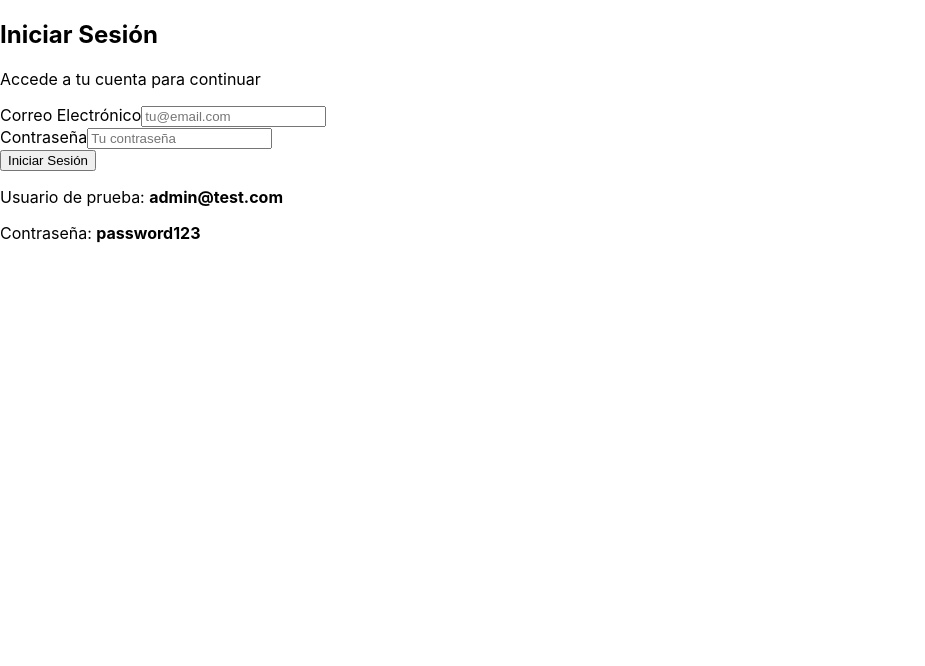
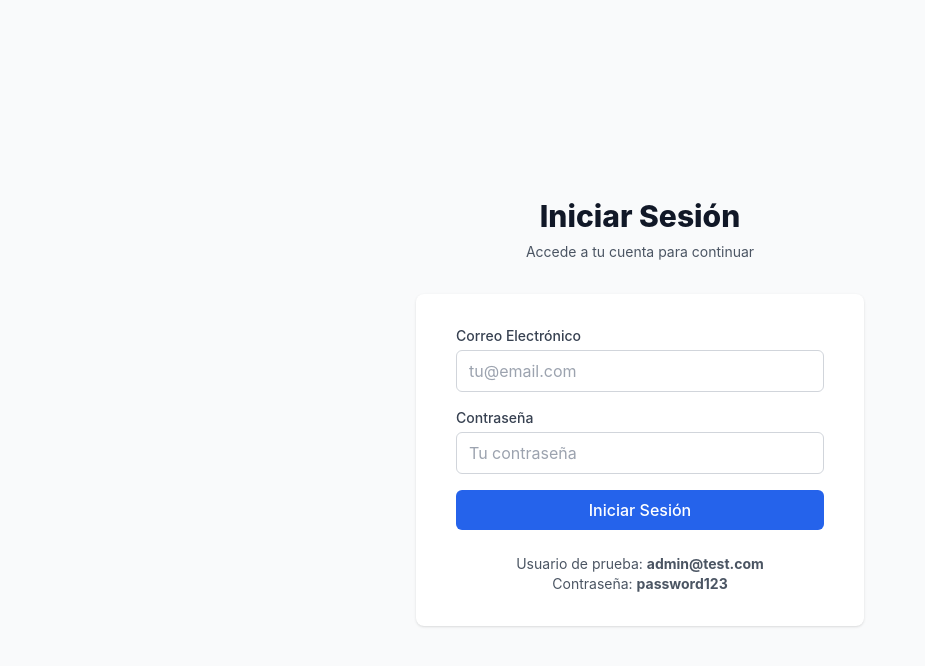
Before and after one commit to carmonabernaldiego/BrewHub, a React (Create React App) app in the folder frontend/: page /login in a window 1280 px wide. Shown: the top 666 px of the page, without its empty margins (0-925 px from the left). Built offline with nearby package versions, Linux system fonts and the light colour scheme.

Commit message:
corrections

```diff
--- a/frontend/package.json
+++ b/frontend/package.json
@@ -44,8 +44,8 @@
     ]
   },
   "devDependencies": {
-    "autoprefixer": "^10.4.21",
-    "postcss": "^8.5.6",
-    "tailwindcss": "^4.1.12"
+    "autoprefixer": "^10.4.19",
+    "postcss": "^8.4.38",
+    "tailwindcss": "^3.4.14"
   }
 }
--- /dev/null
+++ b/frontend/postcss.config.js
@@ -0,0 +1,6 @@
+module.exports = {
+  plugins: {
+    tailwindcss: {},
+    autoprefixer: {},
+  },
+}
--- a/frontend/tailwind.config.js
+++ b/frontend/tailwind.config.js
@@ -1,8 +1,6 @@
 /** @type {import('tailwindcss').Config} */
 module.exports = {
   content: ["./src/**/*.{js,jsx,ts,tsx}"],
-  theme: {
-    extend: {},
-  },
+  theme: { extend: {} },
   plugins: [],
 };
```
Also changed, not shown: 1 other file (tests, documents, lock files or other folders).
